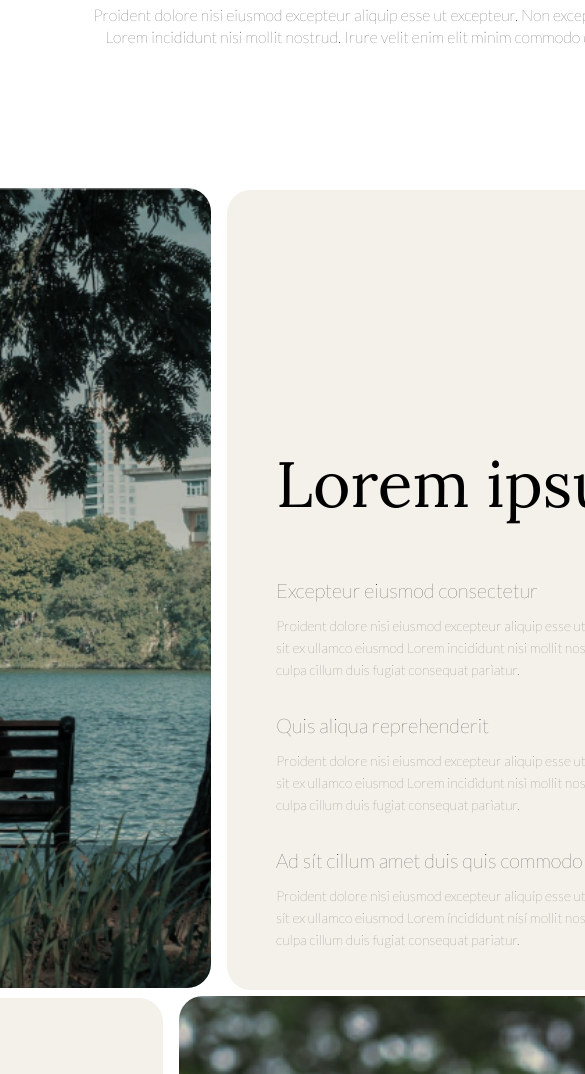
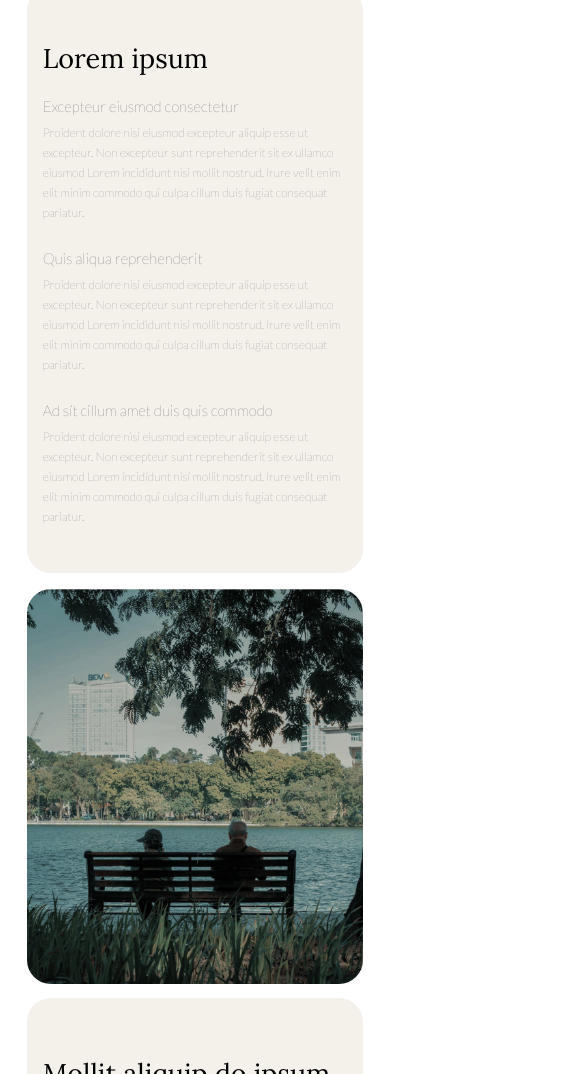
Before and after one commit to shiho2305/F.E-INTERN-TEST, a plain HTML site: page index.html in a window 390 px wide. Shown: the part 926-2000 px from the top of the page, 585 px wide, since content can reach past the window. Drawn offline with Linux system fonts and the light colour scheme; files whose address does not match are found by name.

Commit message:
update responsive for project

```diff
--- a/index.html
+++ b/index.html
@@ -36,21 +36,21 @@
                     <h1 class="header">Lorem ipsum</h1>
                     <div class="paragraph-item">
                         <span class="title">Excepteur eiusmod consectetur</span>
-                        <div style="padding-bottom: 0.8rem;"></div>
+                        <div class="space" style="padding-bottom: 0.8rem;"></div>
                         <span class="content">Proident dolore nisi eìusmod excepteur aliquip esse ut excepteur. Non excepteur sunt
                             reprehenderit sit ex ullamco eiusmod Lorem incididunt nisi mollit nostrud. lrure velit enim elit
                             minim commodo qui culpa cillum duis fugiat consequat parìatur.</span>
                     </div>
                     <div class="paragraph-item">
                         <span class="title">Quis aliqua reprehenderit</span>
-                        <div style="padding-bottom: 0.8rem;"></div>
+                        <div class="space" style="padding-bottom: 0.8rem;"></div>
                         <span class="content">Proident dolore nisi eiusmod excepteur aliquip esse ut excepteur. Non excepteur sunt
                             reprehenderit sìt ex ullamco eiusmod Lorem incidìdunt nisì mollit nostrud. lrure velit enim elit
                             mìnim commodo qui culpa cillum duis fugìat consequat parìatur.</span>
                     </div>
                     <div class="paragraph-item">
                         <span class="title">Ad sít cillum amet duis quis commodo</span>
-                        <div style="padding-bottom: 0.8rem;"></div>
+                        <div class="space" style="padding-bottom: 0.8rem;"></div>
                         <span class="content">Proident dolore nìsi eìusmod excepteur aliquíp esse ut excepteur. Non excepteur sunt
                             reprehenderít sít ex ullamco eiusmod Lorem íncidídunt nísí mollit nostrud. lrure velit enim elít
                             mínim commodo qui culpa cillum duis fugiat consequat pariatur.</span>
@@ -64,7 +64,7 @@
                     <h1 class="header">Mollit aliquip do ipsum consectetur</h1>
                     <div class="paragraph-item">
                         <span class="content">Ex laborum ea qui consectetur mollit commodo eiusmod culpa dolor cupidatat. Ullamco dolore irure ea sit elit velit non officia. Ad eu reprehenderit in et voluptate mollit. Reprehenderit incididunt magna consequat enim sit eiusmod est dolor laborum cupidatat.</span>
-                        <div style="padding-bottom:0.8rem ;"></div>
+                        <div class="space" style="padding-bottom:0.8rem ;"></div>
                         <span class="content">Ipsum minim mollit irure dolore. Sint fugiat deserunt dolor aute enim et cillum adipisicing cillum nostrud anim. Sit dolore incididunt dolore do sunt pariatur consectetur id qui pariatur eu incididunt adipisicing. Irure sint fugiat officia veniam consectetur. Esse laborum amet aliqua ad in sunt labore duis.</span>
                     </div>
                 </div>
--- a/style.css
+++ b/style.css
@@ -172,3 +172,136 @@
     margin-bottom: 16px;
     opacity: 0.8;
 }
+
+/* Responsive */
+@media (max-width: 768px) {
+    .first-section .header .title {
+        font-size: 28px;
+        line-height: 40px;
+    }
+
+    .first-section .img-title {
+        flex-direction: row;
+        align-items: center;
+        justify-content: center;
+        width: 100%;
+        height: auto;
+        gap: 1rem;
+    }
+
+    .first-section .img-title img {
+        width: 177.27px;
+        height: auto;
+        object-fit: contain;
+    }
+
+    .first-section .paragraph-body {
+        width: 90%;
+        margin-left: 5%;
+        margin-right: 5%;
+        height: auto;
+    }
+
+    .second-section {
+        margin-top: 4rem;
+    }
+
+    .second-section {
+        margin-top: 4rem;
+    }
+
+    .second-section .section-body-first,
+    .second-section .section-body-second {
+        flex-direction: column;
+        gap: 1rem;
+    }
+
+    .second-section .section-body-first .img-title img,
+    .second-section .section-body-second .img-title img,
+    .second-section .section-body-first .paragraph-body,
+    .second-section .section-body-second .paragraph-body {
+        width: 90%;
+        height: auto;
+        margin: 0 auto;
+    }
+
+    .second-section .section-body-first .paragraph-body .body-content,
+    .second-section .section-body-second .paragraph-body .body-content {
+        padding-top: 2rem;
+        padding-left: 1rem;
+        width: 100%;
+    }
+
+    .second-section .section-body-first .paragraph-body .body-content .paragraph-item,
+    .second-section .section-body-second .paragraph-body .body-content .paragraph-item {
+        display: flex;
+        flex-direction: column;
+        margin-bottom: 1rem;
+    }
+
+    .second-section .section-body-first .paragraph-body .body-content .paragraph-item .title,
+    .second-section .section-body-second .paragraph-body .body-content .paragraph-item .title {
+        font-size: 18px;
+        margin-bottom: 0.5rem;
+    }
+
+    .second-section .section-body-first .paragraph-body .body-content .paragraph-item .content,
+    .second-section .section-body-second .paragraph-body .body-content .paragraph-item .content {
+        font-size: 14px;
+        line-height: 20px;
+    }
+
+    .second-section .section-body-first .paragraph-body .body-content{
+        padding-bottom: 20px;
+    }
+
+    .second-section .section-body-first .paragraph-body .body-content .header{
+        font-size: 27px;
+        padding-bottom: 0;
+    }
+
+    .second-section .section-body-first .paragraph-body .body-content .paragraph-item{
+        padding-bottom: 10px;
+    }
+
+    .second-section .section-body-first .paragraph-body .body-content .paragraph-item .space{
+        display: none;
+    }
+
+    .second-section .section-body-first .paragraph-body .body-content .paragraph-item .title{
+        font-size: 15px;
+    }
+
+    .second-section .section-body-first .paragraph-body .body-content .paragraph-item .content{
+        font-size: 12px;
+        margin-right: 30px;
+    }
+
+    .second-section .section-body-second .body-content{
+        padding-bottom: 20px;
+        padding-top: 0;
+    }
+
+    .second-section .section-body-second .paragraph-body .body-content .header{
+        font-size: 27px;
+        line-height: 40px;
+        padding-right: 20px;
+    }
+
+    .second-section .section-body-second .paragraph-body .body-content .paragraph-item .content{
+        font-size: 12px;
+        margin-right: 30px;
+    }
+
+    .second-section .section-body-first{
+        flex-direction: column-reverse;
+    }
+
+    .second-section .section-body-first .img-title,
+    .second-section .section-body-second .img-title {
+        display: flex;
+        justify-content: center;
+        align-items: center;
+        margin-bottom: 10px;
+    }
+}
```
